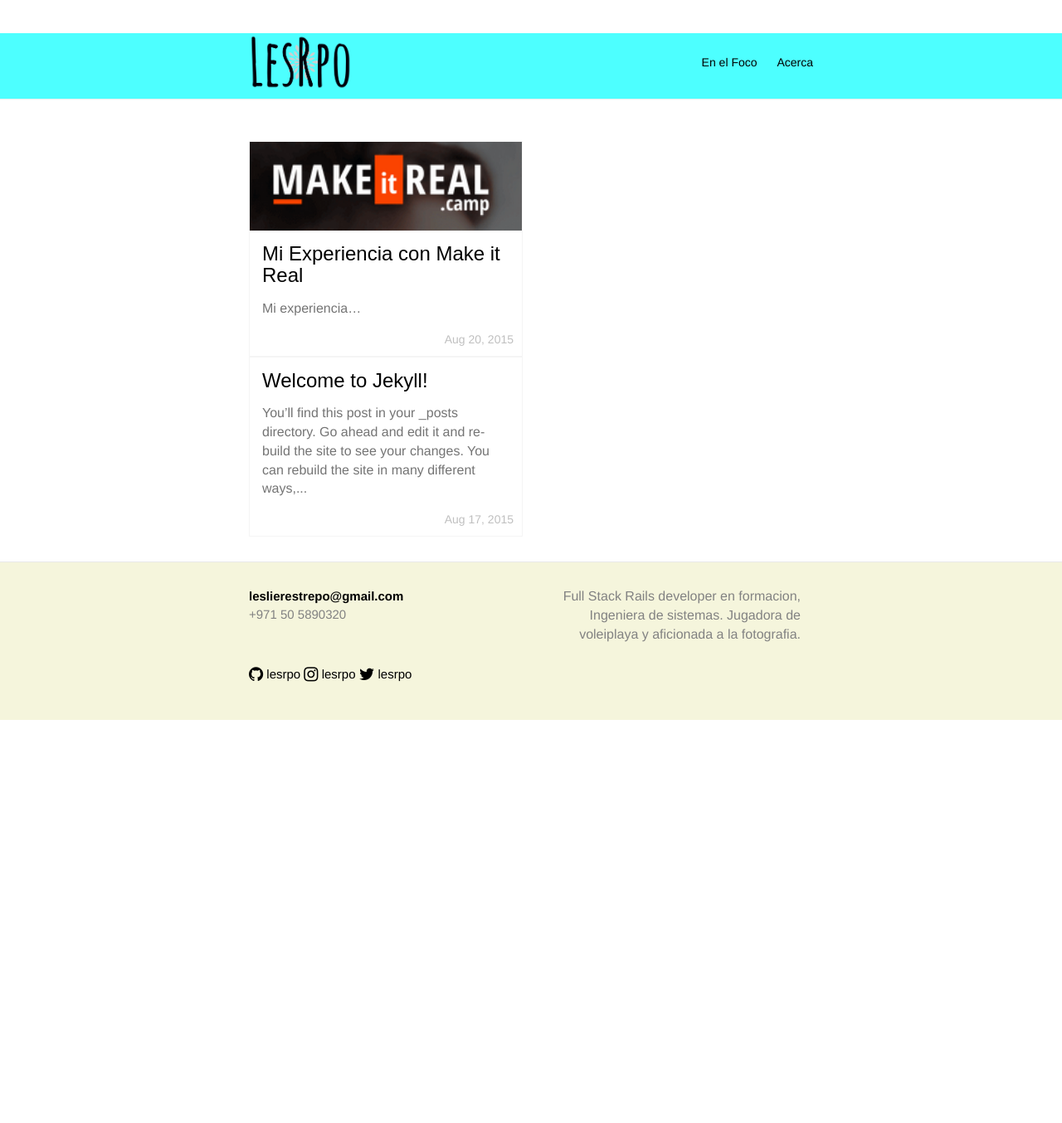
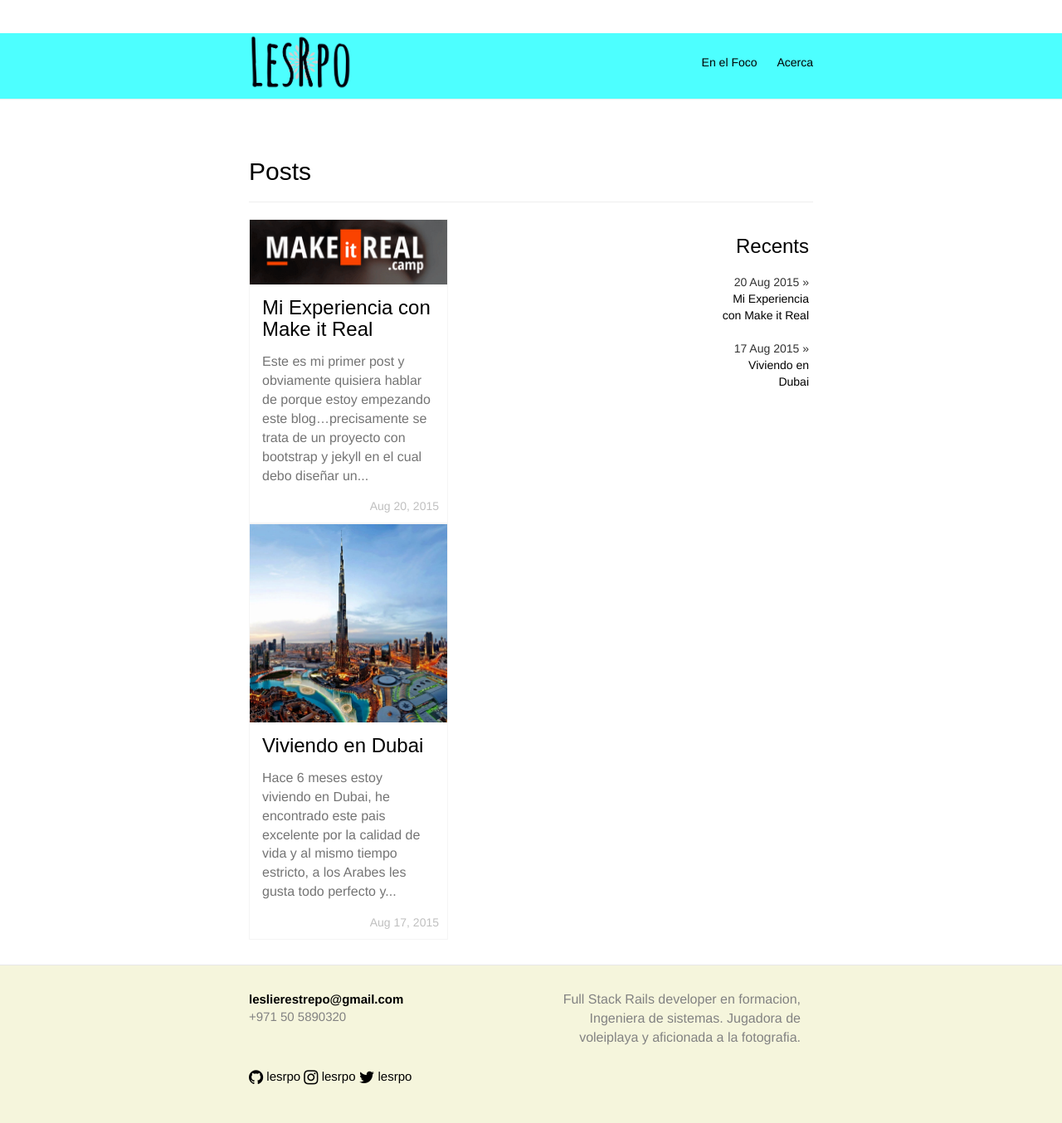
Before and after one commit to lesrpo/lely.github.io, a Jekyll site: the page built from bootstrap-project/index.html, in a window 1280 px wide. Shown: the whole page at 83% size. Built offline with Jekyll 4.4.1, drawn with Linux system fonts in a browser that asks for light colours; nearby versions of some CDN libraries; before the commit the page ends 900 px from its top, so only the background shows below that.

Commit message:
Blog commit

```diff
--- a/bootstrap-project/_posts/2015-08-17-welcome-to-jekyll.markdown
+++ /dev/null
@@ -1,26 +0,0 @@
----
-layout: post
-title:  "Welcome to Jekyll!"
-date:   2015-08-17 17:32:01
-categories: jekyll update
----
-
-You’ll find this post in your `_posts` directory. Go ahead and edit it and re-build the site to see your changes. You can rebuild the site in many different ways, but the most common way is to run `jekyll serve`, which launches a web server and auto-regenerates your site when a file is updated.
-
-To add new posts, simply add a file in the `_posts` directory that follows the convention `YYYY-MM-DD-name-of-post.ext` and includes the necessary front matter. Take a look at the source for this post to get an idea about how it works.
-
-Jekyll also offers powerful support for code snippets:
-
-{% highlight ruby %}
-def print_hi(name)
-  puts "Hi, #{name}"
-end
-print_hi('Tom')
-#=> prints 'Hi, Tom' to STDOUT.
-{% endhighlight %}
-
-Check out the [Jekyll docs][jekyll] for more info on how to get the most out of Jekyll. File all bugs/feature requests at [Jekyll’s GitHub repo][jekyll-gh]. If you have questions, you can ask them on [Jekyll’s dedicated Help repository][jekyll-help].
-
-[jekyll]:      http://jekyllrb.com
-[jekyll-gh]:   https://github.com/jekyll/jekyll
-[jekyll-help]: https://github.com/jekyll/jekyll-help
--- a/bootstrap-project/_posts/2015-08-20-mi-experiencia-con-makeitreal.markdown
+++ b/bootstrap-project/_posts/2015-08-20-mi-experiencia-con-makeitreal.markdown
@@ -2,9 +2,15 @@
 layout: post
 title:  "Mi Experiencia con Make it Real"
 date:   2015-08-20 17:32:01
-categories: jekyll update
+categories: ruby
 ---
 
-![Make Image]({{ site.baseurl }}/images/posts/2015/logo-make.png "image title")
+![Make Image]({{ site.baseurl }}/images/posts/2015/logo-make.png "logo MakeItReal")
 
-Mi experiencia...
+Este es mi primer post y obviamente quisiera hablar de porque estoy empezando este blog...precisamente se trata de un proyecto con bootstrap y jekyll en el cual debo diseñar un blog, estoy en el modulo 3 de mi primera fase con **MakeItReal**.
+
+**MakeItReal** es un proyecto de educacion que empezo en una idea y ha ido evolucionando con todos sus contibuyentes y su creador German Escobar.
+
+El proyecto en si es muy divertido, tenemos acceso al camp y a la plataforma slack con varios canales con los que unos aprende mucho, comparte y escribe ante dificultades y problemas! Siempre encuentras una respuesta de parte de los mentores que en este momento son 3, con los que tambien tienes charlas semanales personalizadas acerca de tu avance y tus trabajos, siempre estan dispuestos a explicarte y ayudarte.
+
+Lo que mas me gusta de MakeItReal es el poder compartir tanto conocimiento con todos los demas, me parece demasiado bacano, ya pronto voy a empezar rails y me siento muy motivada para seguir y aprender cada ves mas. Tambien me gusta de MIR que estan abiertos al cambio y que cada vez mejoran mas su plataforma, tienen un canal dedicado a sugerencias y mejoras de su plataforma, todo es muy abierto y eso es muy bueno
--- /dev/null
+++ b/bootstrap-project/_posts/2015-08-26-viviendo-en-dubai.markdown
@@ -0,0 +1,14 @@
+---
+layout: post
+title:  "Viviendo en Dubai"
+date:   2015-08-17 17:32:01
+categories: mosaico
+---
+
+![Dubai Image]({{ site.baseurl }}/images/posts/2015/dubai.jpg "Viviendo en Dubai")
+
+Hace 6 meses estoy viviendo en Dubai, he encontrado este pais excelente por la calidad de vida y al mismo tiempo estricto, a los __Arabes__ les gusta todo perfecto y eso hace que vivir aqui sea lo que llaman actualmente alrededor del mundo 'vivir en la ciudad del futuro'.
+Fue una experiencia unica el haberme arriesgado sin tener el ingles a venir aqui a mejorarlo y al mismo tiempo tratar de encontrar un empleo, pero como miles de personas y como pocas encontre uno en una compañia que para mi es **Perfecta**, JohnHenry.net ha sido una de las mejores cosas que me ha pasado aqui.
+He pasado muchas cosas y experiencias, como por ejemplo recibir una multa por masticar goma de mascar en el metro ('como lo dije antes, aqui son exigentes!'), conocer muchas personas de diferentes nacionalidades, ya que Dubai alberga mas de 130 nacionalidades diferentes, es muy facil encontrar amigos y hacer tus actividades normales; otra de mis gratas experiencias son los martes de '_Ladies Night_' en el cual a todas las mujeres en muchos bares les dan 3 cocteles gratis, pero no cualquier coctel, eso es con todo! Aun recuerdo mi primer Ladies Night en un lugar llamado __Embassy__ todo era lujo (como todas las cosas en Dubai!!!) y daban snacks como sushi entre otros.
+La verdad es que ha sido lo mejor estar viviendo aqui, entre otras cosas todo lo que dicen de Dubai es cierto....lujoso y extravagante pero encantador!
+Bueno por el momento seguire disfrutando mis 45 grados centigrados para esta epoca. xp
--- a/bootstrap-project/css/main.scss
+++ b/bootstrap-project/css/main.scss
@@ -77,7 +77,7 @@ p{
     line-height: 70px;
 }
 .item{
-	width:330px;
+	width:240px;
     border: 1px solid #F5F5F5;
 }
 .item a img{
@@ -102,3 +102,19 @@ p{
 .site-footer {
     background-color: beige;
 }
+#container{
+    max-width: 540px;
+    float:left;
+    width: 540px;
+}
+.fl{
+	float:left;
+}
+.recent-post{
+	width:135px;
+	text-align:right;
+}
+.recent-post > ul > li{
+	margin: 20px 0;
+    list-style-type: none;
+}
--- a/bootstrap-project/index.html
+++ b/bootstrap-project/index.html
@@ -3,7 +3,8 @@ layout: default
 ---
 
 <div class="home">
-
+<h2> Posts </h2>
+<hr>
   <div id="container">
     {% for post in site.posts %}
       <div class="item">
@@ -30,5 +31,16 @@ layout: default
       </div>
     {% endfor %}
   </div>
-
+  <div class="fl recent-post">
+    <h3>Recents</h3>
+    <ul>
+    {% for post in site.posts limit:5 %}
+       <li>
+         <span>{{ post.date | date_to_string }}</span> &raquo;
+         <a href="{{ BASE_PATH }}{{ post.url }}">
+         {{ post.title }}</a>
+       </li>
+    {% endfor %}
+    </ul>
+  </div>
 </div>
```
Also changed, not shown: bootstrap-project/images/posts/2015/dubai.jpg (added), 13 other files.
